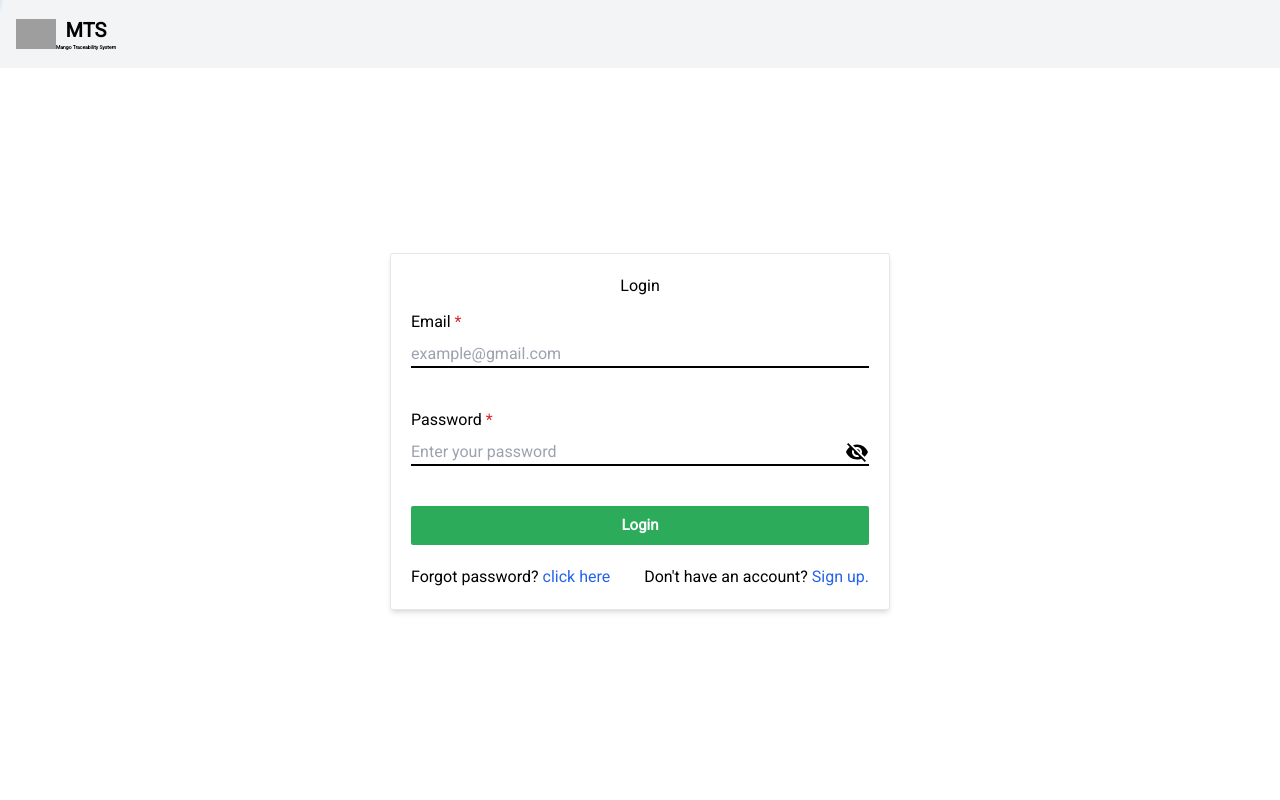
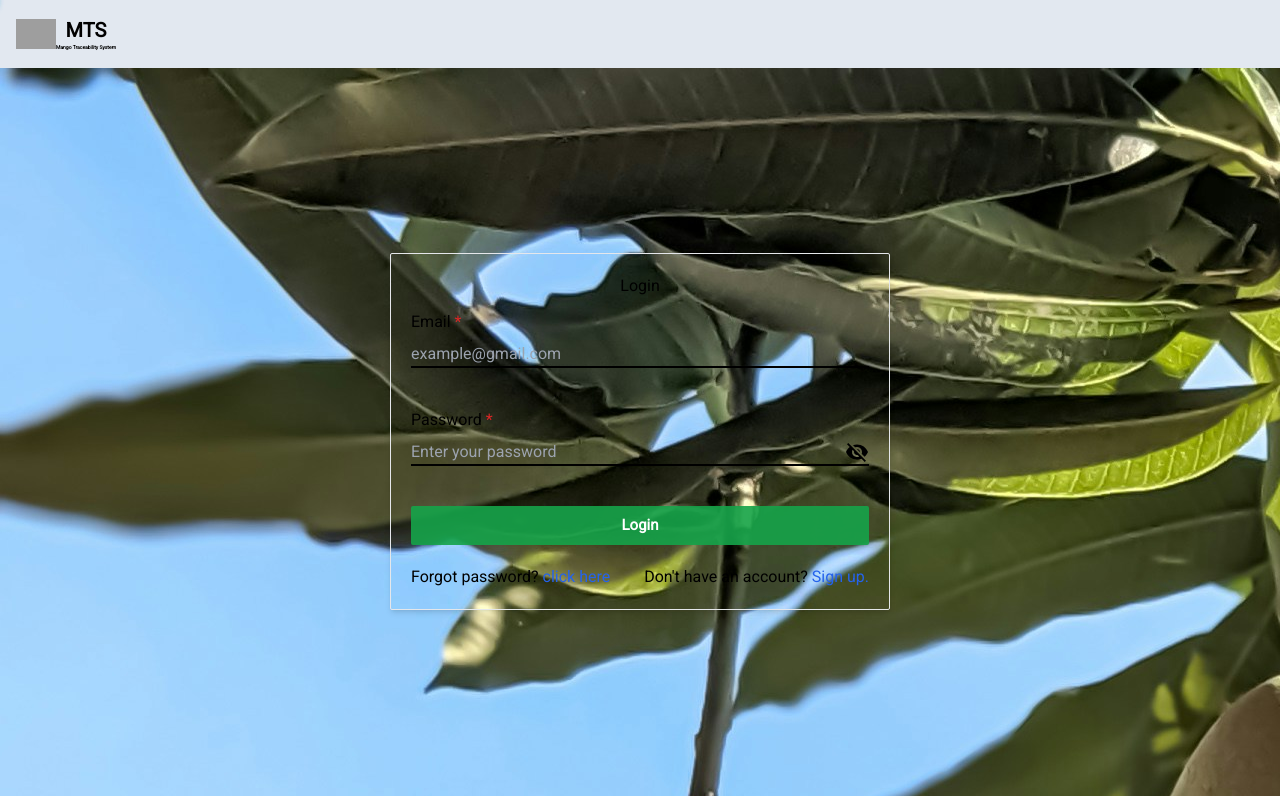
Before and after one commit to AmritHimanshu/Mango_Traceability_System, a Next.js app in the folder client/: page /login in a window 1280 px wide. Built offline with nearby package versions, Linux system fonts and the light colour scheme; no server answers; grey boxes are pictures that could not be loaded.

Commit message:
Working on UI

```diff
--- a/client/src/app/components/Header/Header.tsx
+++ b/client/src/app/components/Header/Header.tsx
@@ -39,8 +39,8 @@ function Header() {
   if (!isClient) return null;
 
   return (
-    <div className="sticky top-0 z-[9999]">
-      <div className="p-2 sm:py-4 sm:px-4 bg-gray-100 flex items-center justify-between">
+    <div className="sticky top-0 z-[9999] bg-slate-200">
+      <div className="p-2 sm:py-4 sm:px-4 flex items-center justify-between">
         {!isMenu ? (
           <Link href="/">
             <div className="flex items-center justify-start">
--- a/client/src/app/components/Header/Header_Menu.tsx
+++ b/client/src/app/components/Header/Header_Menu.tsx
@@ -18,7 +18,7 @@ function Header_Menu({ onNavigationComplete }: HeaderMenuProps) {
   };
 
   return (
-    <div className="h-[calc(100vh-56px)] p-[20px] absolute z-[9999] w-full bg-white">
+    <div className="h-[calc(100vh-56px)] p-[20px] absolute z-[9999] w-full">
       {userState?.role === "Admin" && (
         <Admin_Header handleOnClick={handleOnClick} />
       )}
--- a/client/src/app/components/common/Sidebar.tsx
+++ b/client/src/app/components/common/Sidebar.tsx
@@ -22,7 +22,7 @@ function Sidebar() {
   if (!isClient) return null;
 
   return (
-    <div className="bg-gray-100 pl-5 md:w-[250px] lg:w-[300px] xl:w-[350px] h-[calc(100vh-56px)] sm:h-[calc(100vh-72px)] hidden md:block">
+    <div className="bg-slate-200 pl-5 md:w-[250px] lg:w-[300px] xl:w-[350px] h-[calc(100vh-56px)] sm:h-[calc(100vh-72px)] hidden md:block">
       <div>
         {userState?.role === "Admin" &&
           admin.map((list, index) => (
--- a/client/src/app/login/page.tsx
+++ b/client/src/app/login/page.tsx
@@ -10,6 +10,7 @@ import CustomLoadingBar from "../components/loadingBar/CustomLoadingBar";
 import { LOGOUT_USER, SIGNIN_USER } from "@/utils/Apis/api";
 import { FORGOT_PASSWORD, REGISTER } from "@/utils/Paths/paths";
 import Message from "../components/common/Message";
+import MangoBg from "../../../public/assets/mangoBg.jpg";
 
 // Material UI Icons
 import VisibilityIcon from "@mui/icons-material/Visibility";
@@ -117,9 +118,9 @@ function page() {
       loadingBarRef.current.complete();
     }
   };
-
+  // style={{ backgroundImage: `url(${MangoBg})` }}
   return (
-    <div className="log-reg-page-main-div">
+    <div className="log-reg-page-main-div bg-[url('/assets/mangoBg.jpg')]" >
       <CustomLoadingBar ref={loadingBarRef} />
 
       {message.text && message.type && (
```
Also changed, not shown: client/public/assets/mangoBg.jpg (added).
